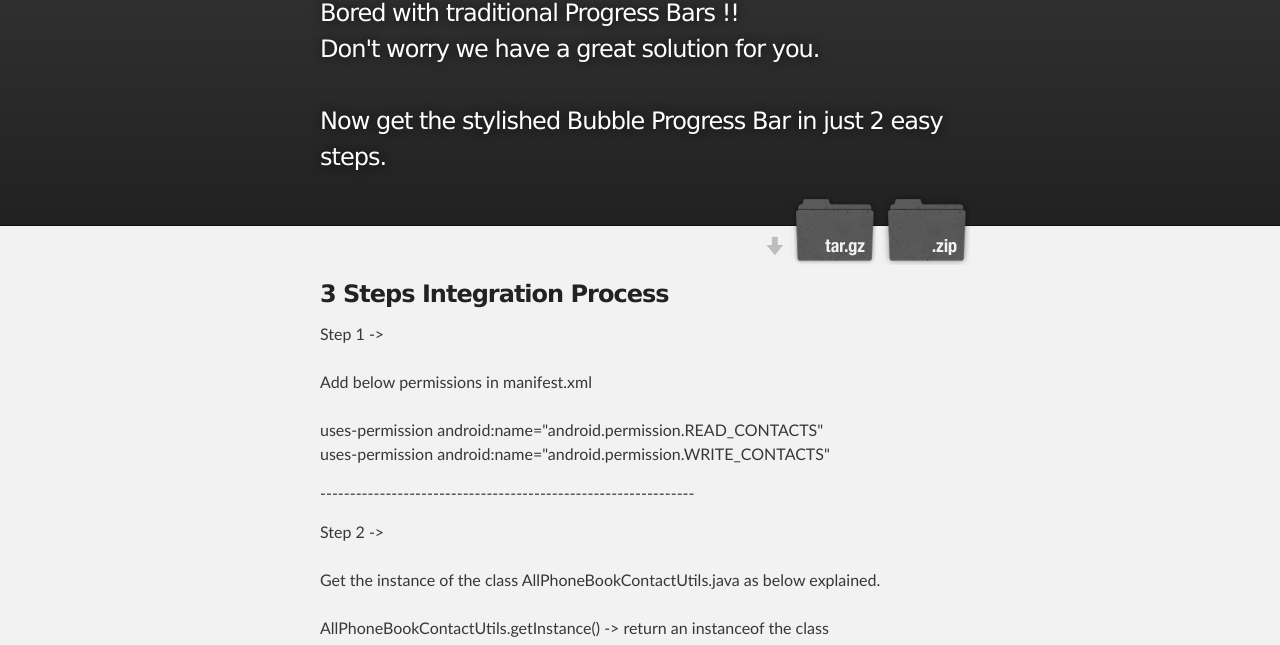
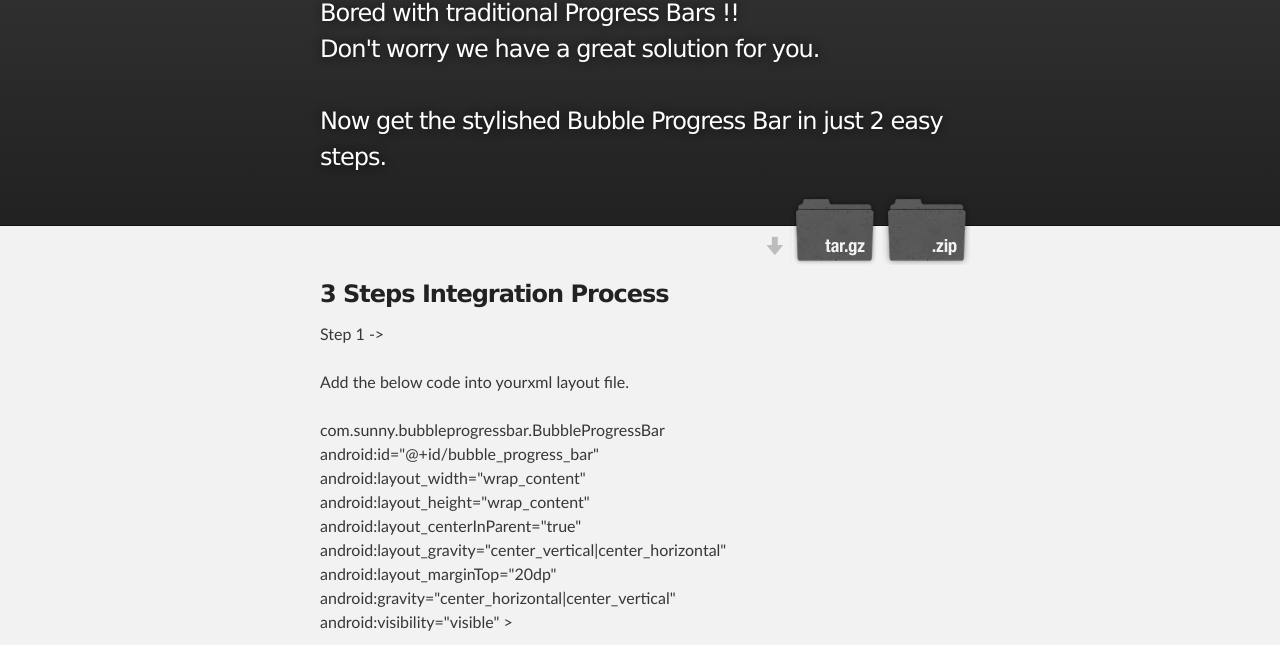
Before and after one commit to SunnyGarg/Bubble-ProgressBar, a plain HTML site: page index.html in a window 1280 px wide. Shown: the part 128-773 px from the top of the page. Drawn offline with Linux system fonts and the light colour scheme.

Commit message:
Update index.html

```diff
--- a/index.html
+++ b/index.html
@@ -41,25 +41,27 @@
 
 <p>Step 1 -> <br><br>
 
-   Add below permissions in manifest.xml
+  Add the below code into yourxml layout file.<br><br>
+
+   com.sunny.bubbleprogressbar.BubbleProgressBar<br>
+        android:id="@+id/bubble_progress_bar"<br>
+        android:layout_width="wrap_content"<br>
+        android:layout_height="wrap_content"<br>
+        android:layout_centerInParent="true"<br>
+        android:layout_gravity="center_vertical|center_horizontal"<br>
+        android:layout_marginTop="20dp"<br>
+        android:gravity="center_horizontal|center_vertical"<br>
+        android:visibility="visible" ><br>
+    </com.sunny.bubbleprogressbar.BubbleProgressBar<br>
 
 
-
- <br>  <br>uses-permission android:name="android.permission.READ_CONTACTS"
-    <br>uses-permission android:name="android.permission.WRITE_CONTACTS" </p>
     <p>
     <p>---------------------------------------------------------------</p>
     Step 2 -> <br><br>
 
-   Get the instance of the class AllPhoneBookContactUtils.java as below explained.
+  Get the xml element reference by <br><br>
+  bubbleProgressBar = (BubbleProgressBar) findViewById(R.id.bubble_progress_bar);<br><br>
+   <p>---------------------------------------------------------------</p>
 
-    <br><br>AllPhoneBookContactUtils.getInstance() -> return an instanceof the class AllPhoneBookContactUtils.java </p>
-   <p>---------------------------------------------------------------</p>
-    Step 3 -> <br><br>
-
-   Call the below method to get list of all PhoneBook contacts.
-
-   <br><br> AllPhoneBookContactUtils.getInstance().getAllPhoneBookContacts(
-				context); -> Returns the ArrayList of objects of the class ContactData.java
   </body>
 </html>
```
